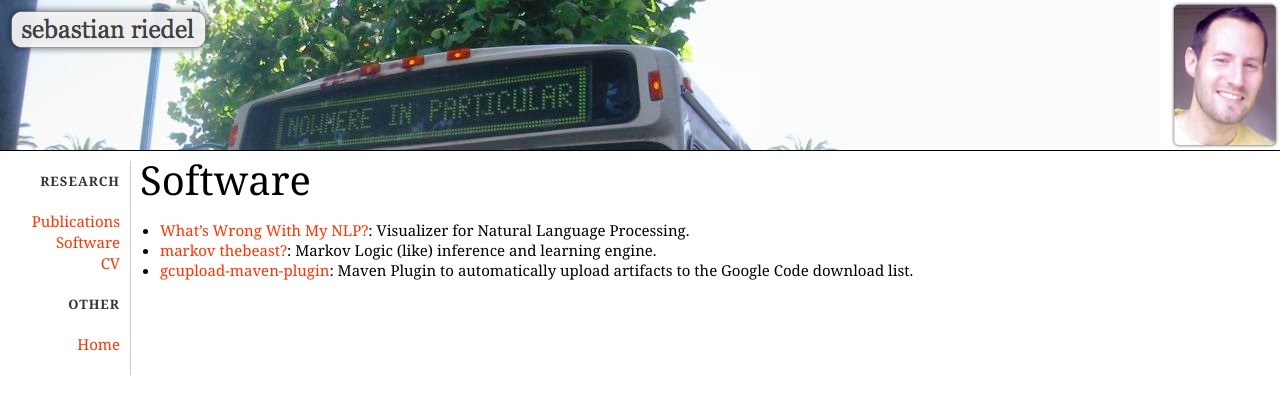
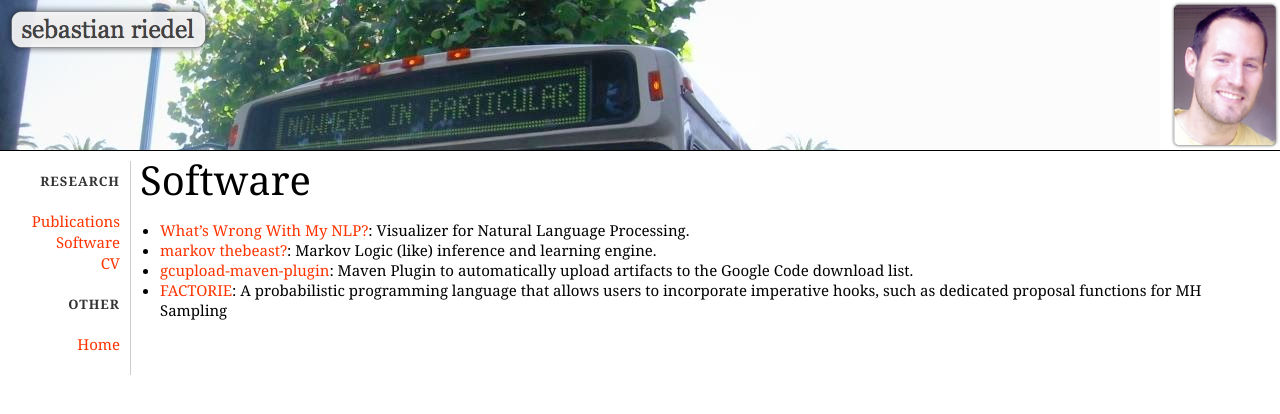
Before and after one commit to riedelcastro/riedelcastro.github.com, a Jekyll site: the page built from software.markdown, in a window 1280 px wide. Shown: the top 414 px of the page. Built offline with Jekyll 4.4.1, drawn with Linux system fonts in a browser that asks for light colours; Markdown is read by kramdown in place of the engine named in the settings.

Commit message:
more software

```diff
--- a/cv.html
+++ b/cv.html
@@ -126,7 +126,7 @@ title: CV
 <tbody>
 <tr>
 <td style="vertical-align:top;font-family:Arial, Helvetica, sans-serif;width:100px"><span style="font-size:small">2009-2010</span></td>
-<td style="vertical-align:top;font-family:Arial, Helvetica, sans-serif"><span style="font-size:small">Program Committee member for ICML 2010, ACL 2010, CoNLL 2010, Coling 2010, AAAI 2010&nbsp;</span></td>
+<td style="vertical-align:top;font-family:Arial, Helvetica, sans-serif"><span style="font-size:small">Program Committee member for ICML 2010, ACL 2010, CoNLL 2010, Coling 2010, AAAI 2010, COLING 2010, EMNLP 2010&nbsp;</span></td>
 </tr>
 </tbody>
 </table>
--- a/software.markdown
+++ b/software.markdown
@@ -9,3 +9,4 @@ Software
 * [What's Wrong With My NLP?](http://code.google.com/p/whatswrong/): Visualizer for Natural Language Processing.
 * [markov thebeast?](http://code.google.com/p/thebeast/): Markov Logic (like) inference and learning engine.
 * [gcupload-maven-plugin](http://code.google.com/p/gcupload-maven-plugin/): Maven Plugin to automatically upload artifacts to the Google Code download list.
+* [FACTORIE](http://factorie.googlecode.com/): A probabilistic programming language that allows users to incorporate imperative hooks, such as dedicated proposal functions for MH Sampling
```
